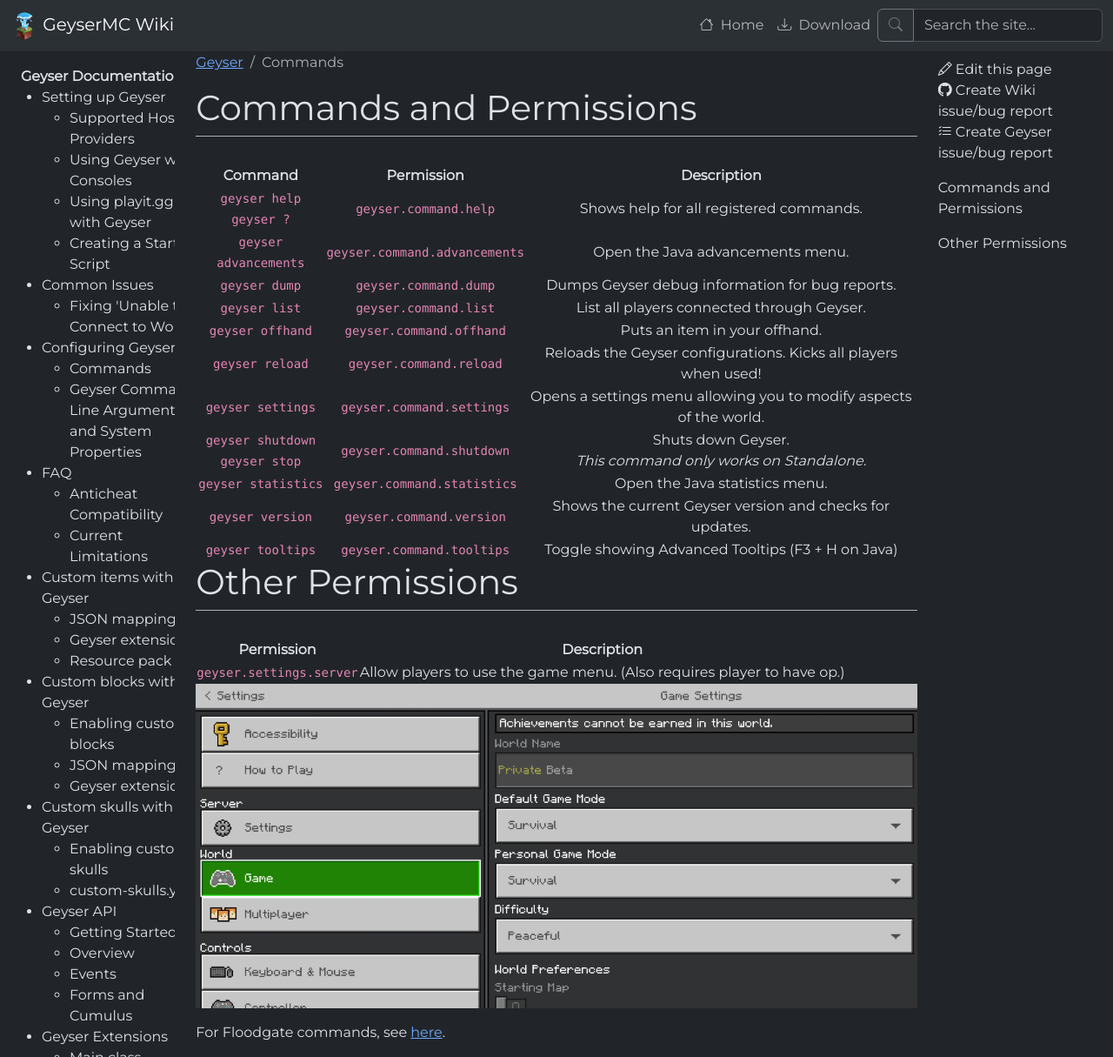
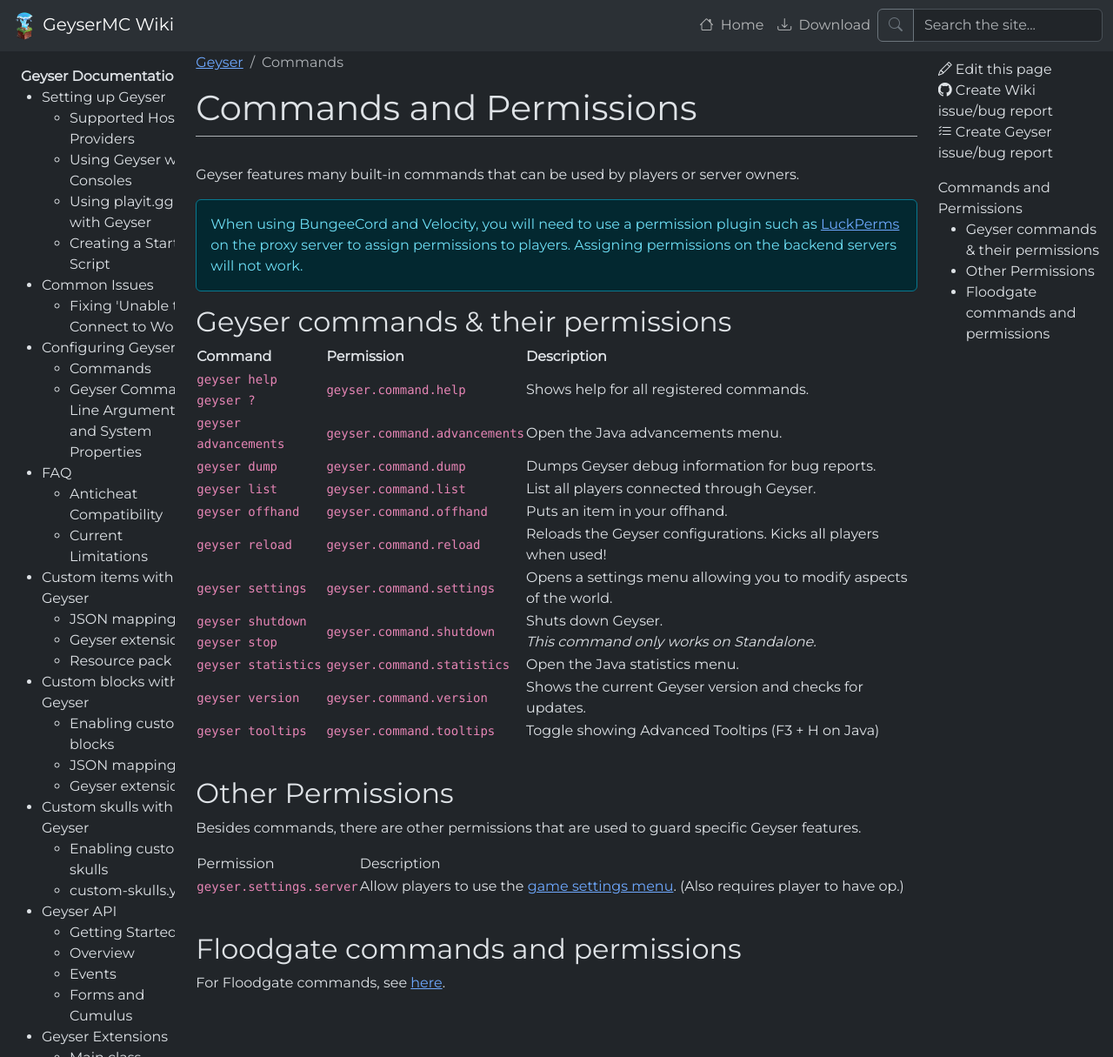
Before and after one commit to GeyserMC/GeyserWiki, a Jekyll site: the page built from _docs/geyser/commands.md, in a window 1280 px wide and 1215 px high. Shown: the whole window at 87% size. Built offline with Jekyll 4.4.1, drawn with Linux system fonts in a browser that asks for light colours.

```diff
--- a/_docs/geyser/commands.md
+++ b/_docs/geyser/commands.md
@@ -3,9 +3,17 @@
 ---
 
 # Commands and Permissions
+Geyser features many built-in commands that can be used by players or server owners.
+
+<div class="alert alert-info" role="alert">
+   When using BungeeCord and Velocity, you will need to use a permission plugin such as <a href="https://luckperms.net/">LuckPerms</a>
+on the proxy server to assign permissions to players. Assigning permissions on the backend servers will not work.
+</div>
+
+## Geyser commands & their permissions <br>
 
 | Command | Permission | Description |
-|:---:|:---:|:---:|
+| :--- | :--- | :--- |
 | `geyser help` <br> `geyser ?` | `geyser.command.help` | Shows help for all registered commands. |
 | `geyser advancements` | `geyser.command.advancements` | Open the Java advancements menu. |
 | `geyser dump` | `geyser.command.dump` | Dumps Geyser debug information for bug reports. |
@@ -18,12 +26,13 @@
 | `geyser version` | `geyser.command.version` | Shows the current Geyser version and checks for updates. |
 | `geyser tooltips` | `geyser.command.tooltips`| Toggle showing Advanced Tooltips (F3 + H on Java) |
 
-# Other Permissions
+<br>
+## Other Permissions <br>
+Besides commands, there are other permissions that are used to guard specific Geyser features.
 
 | Permission | Description |
-|:---:|:---:|
-| `geyser.settings.server` | Allow players to use the game menu. (Also requires player to have op.) |
+| `geyser.settings.server` | Allow players to use the [game settings menu](/img/wiki/game_menu.png). (Also requires player to have op.) |
 
-![img]({{ '/img/wiki/game_menu.png' | relative_url }})
-
+<br>
+## Floodgate commands and permissions <br>
 For Floodgate commands, see [here](/floodgate/commands/).
```
